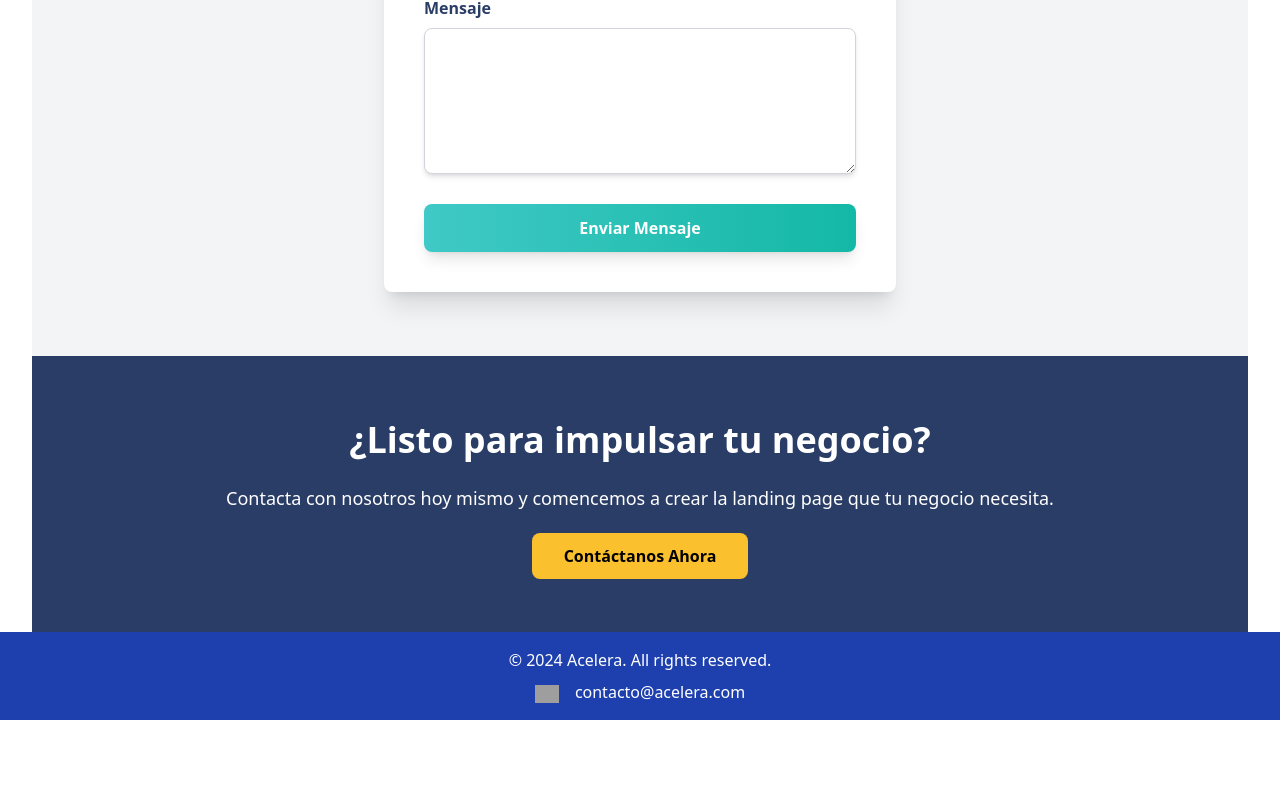
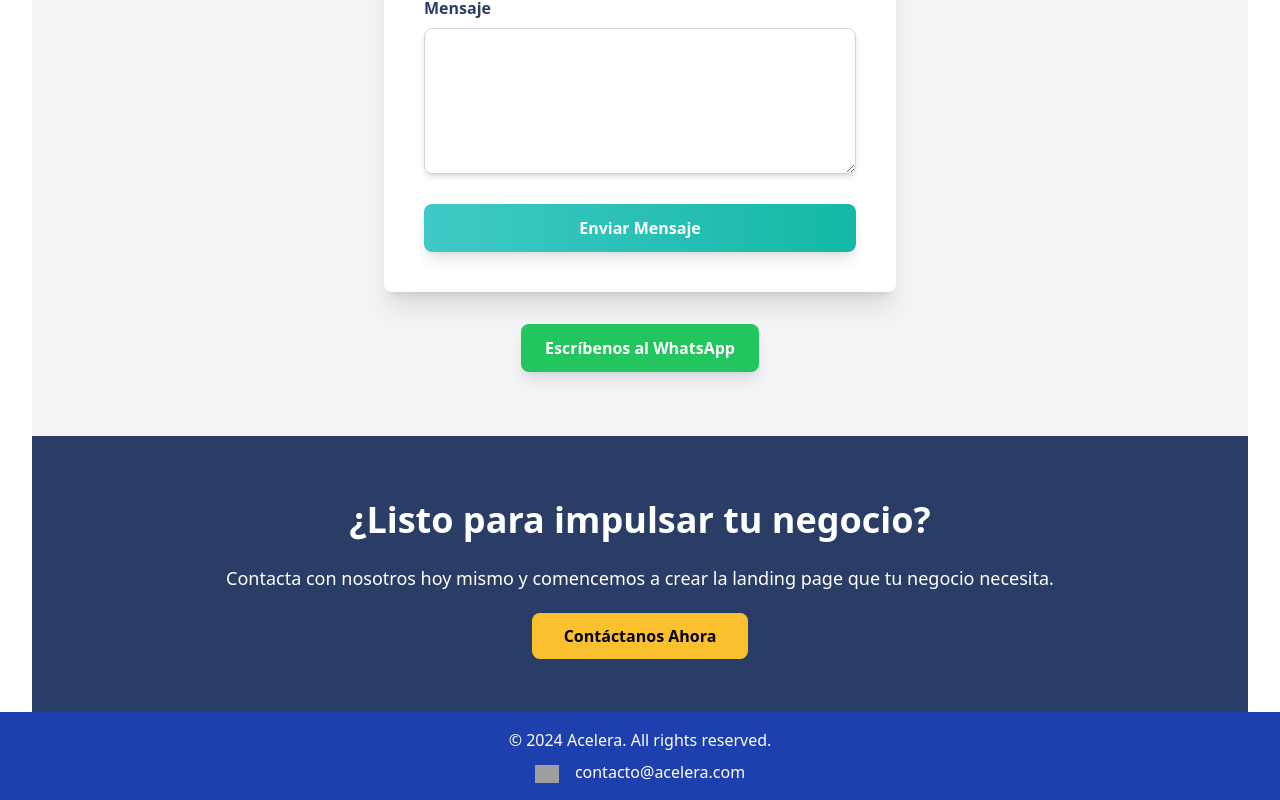
Before and after one commit to gabybot/acelera2024, a Next.js app: page / in a window 1280 px wide. Shown: the part 4258-5058 px from the top of the page. Before the commit the page ends 4978 px from the top, so only its background shows below. Built offline with nearby package versions, Linux system fonts and the light colour scheme; grey boxes are pictures that could not be loaded.

Commit message:
whatsapp ok

```diff
--- a/src/app/Components/ContactForm.tsx
+++ b/src/app/Components/ContactForm.tsx
@@ -16,17 +16,15 @@ export default function ContactForm() {
   const onSubmit = async (data: ContactFormData) => {
     console.log('Formulario enviado con éxito:', data);
 
-    // URL del endpoint HTTP de Logic App
     const logicAppEndpoint = "https://prod-20.brazilsouth.logic.azure.com:443/workflows/b8ca1c54259841169f3b32cc8c20e18f/triggers/When_a_HTTP_request_is_received/paths/invoke?api-version=2016-10-01&sp=%2Ftriggers%2FWhen_a_HTTP_request_is_received%2Frun&sv=1.0&sig=NI5KRzP88CdsMT12Al9dFeiYavfoEMPQHjBSS4e3ino";
 
     try {
-      // Hacer una solicitud POST para enviar los datos del formulario a Logic App
       const response = await fetch(logicAppEndpoint, {
         method: "POST",
         headers: {
           "Content-Type": "application/json",
         },
-        body: JSON.stringify(data), // Enviar los datos del formulario en formato JSON
+        body: JSON.stringify(data),
       });
 
       if (response.ok) {
@@ -38,11 +36,10 @@ export default function ContactForm() {
       console.error("Error en la solicitud:", error);
     }
 
-    // Mostrar mensaje de éxito y resetear el formulario
     setIsSubmitted(true);
-    reset(); // Limpiar los campos después del envío
+    reset();
     setTimeout(() => {
-      setIsSubmitted(false); // Ocultar el mensaje después de 3 segundos
+      setIsSubmitted(false);
     }, 3000);
   };
 
@@ -110,6 +107,16 @@ export default function ContactForm() {
             Enviar Mensaje
           </button>
         </form>
+
+        {/* Botón de WhatsApp */}
+        <a
+          href="https://wa.me/1234567890"
+          className="mt-8 inline-block bg-green-500 text-white font-bold py-3 px-6 rounded-lg shadow-lg transition-transform transform hover:scale-105 duration-300 ease-in-out"
+          target="_blank"
+          rel="noopener noreferrer"
+        >
+          Escríbenos al WhatsApp
+        </a>
       </div>
     </section>
   );
--- a/src/app/Components/Hero.tsx
+++ b/src/app/Components/Hero.tsx
@@ -35,7 +35,7 @@ export default function Hero() {
             Acelera tu presencia online con un diseño profesional.
           </p>
           <a
-            href="https://wa.me/YOUR_PHONE_NUMBER?text=Hola,%20me%20gustaría%20más%20información%20sobre%20Acelera"
+            href="https://wa.me/+56974777677?text=Hola,%20me%20gustaría%20más%20información%20sobre%20Acelera"
             className="bg-amarilloMostaza hover:bg-yellow-500 text-black font-bold py-3 px-6 rounded transition-transform transform hover:scale-110 focus:scale-110 focus:ring-4 focus:ring-yellow-300 animate-pulse"
             target="_blank"
             rel="noopener noreferrer"
--- a/src/app/page.tsx
+++ b/src/app/page.tsx
@@ -36,11 +36,11 @@ export default function HomePage() {
 
       {/* Botón flotante de WhatsApp rectangular */}
       <a
-        href="https://wa.me/YOUR_PHONE_NUMBER?text=Hola,%20me%20gustaría%20más%20información%20sobre%20Acelera"
+        href="https://wa.me/+56974777677?text=Hola,%20me%20gustaría%20más%20información%20sobre%20Acelera"
         className="fixed bottom-5 right-5 bg-green-500 px-6 py-3 rounded-lg shadow-lg text-white flex items-center hover:bg-green-600 transition duration-300"
         target="_blank"
         rel="noopener noreferrer"
-        style={{ fontSize: '20px', fontWeight: 'bold' }} // Texto más grande y negrita
+        style={{ fontSize: '20px', fontWeight: 'bold' }}
       >
         <svg
           xmlns="http://www.w3.org/2000/svg"
```
